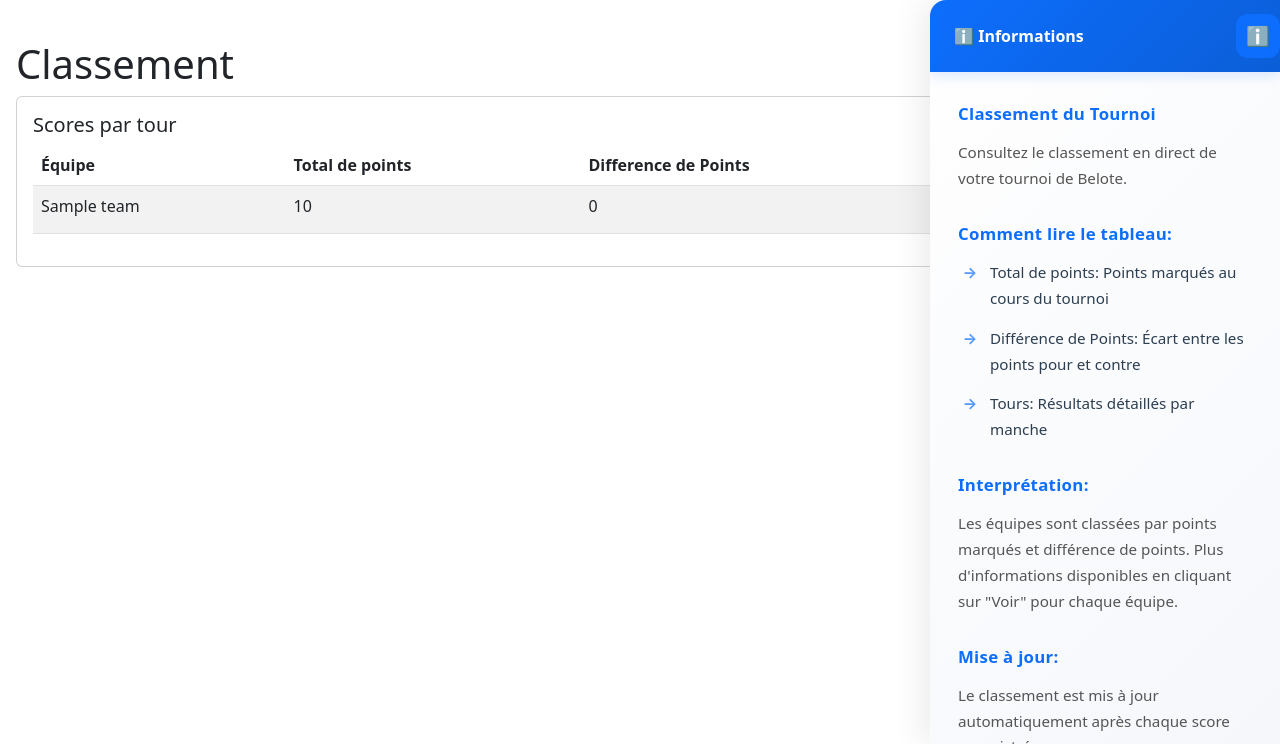
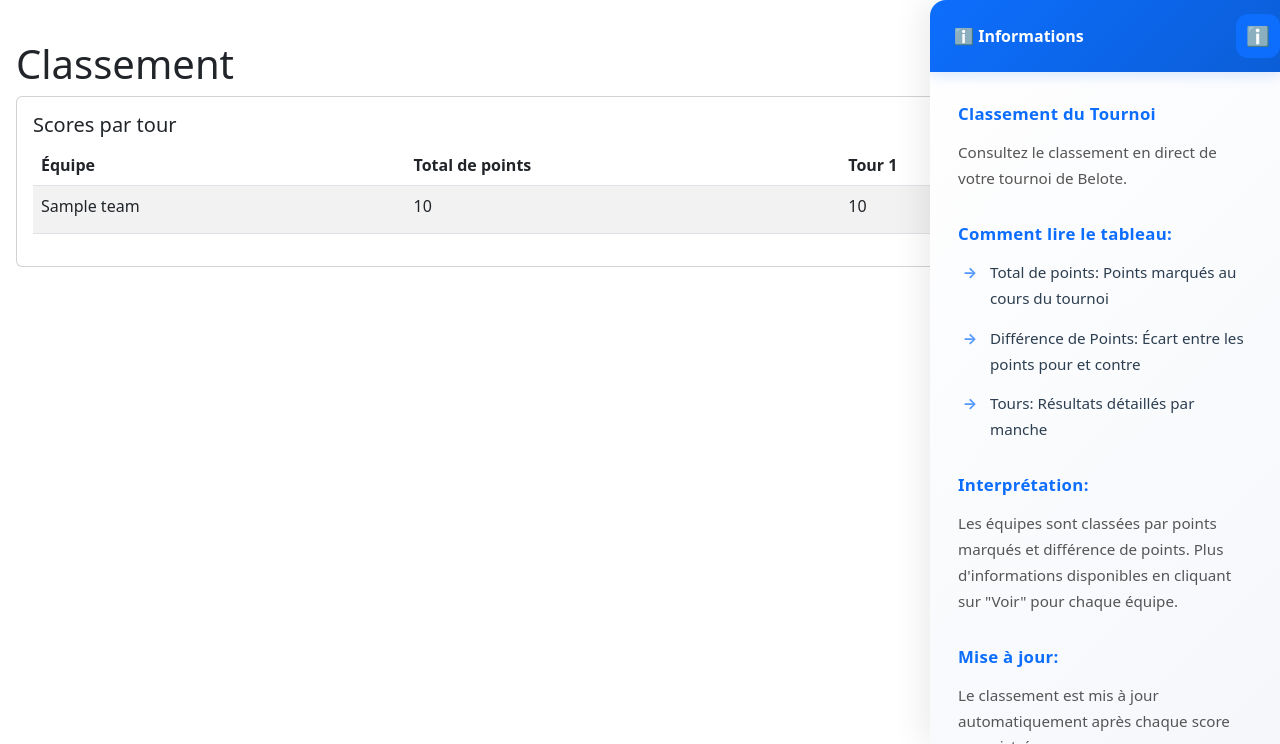
Before and after one commit to littlecrakage/concour-belote-manager, a Flask app: page /ranking in a window 1280 px wide. Shown: the part 56-800 px from the top of the page. Run offline with Flask 3, Linux system fonts and the light colour scheme; tables that the repository leaves empty hold one stand-in row (values such as "Sample post"); some libraries are stand-ins or nearby versions.

Commit message:
hide point difference as not needed.

```diff
--- a/models/tournament.py
+++ b/models/tournament.py
@@ -152,8 +152,8 @@ class Tournament():
         for team in teams:
             team_data = {'team_name': team.name,
                          'team_id': team.id,
-                         'team_points_for': team.points_for,
-                         'team_points_diff': team.points_for - team.points_against}
+                        'team_points_for': team.points_for}
+                        # 'team_points_diff': team.points_for - team.points_against
             for round_num in round_numbers:
                 # Récupérer le score de l'équipe pour ce tour
                 match = db.session.query(Match).filter(
--- a/templates/ranking.html
+++ b/templates/ranking.html
@@ -12,7 +12,7 @@
                         <tr>
                             <th>Équipe</th>
                             <th>Total de points</th>
-                            <th>Difference de Points</th>
+                            <!-- <th>Difference de Points</th> -->
                             {% for round_num in round_numbers %}
                                 <th>Tour {{ round_num }}</th>
                             {% endfor %}
@@ -23,7 +23,6 @@
                         <tr>
                             <td>{{ team_score.team_name }}</td>
                             <td>{{ team_score.team_points_for }}</td>
-                            <td>{{ team_score.team_points_diff }}</td>
                             {% for round_num in round_numbers %}
                                 <td>
                                     {% if team_score | get_item('round_' ~ round_num) is not none %}
```
